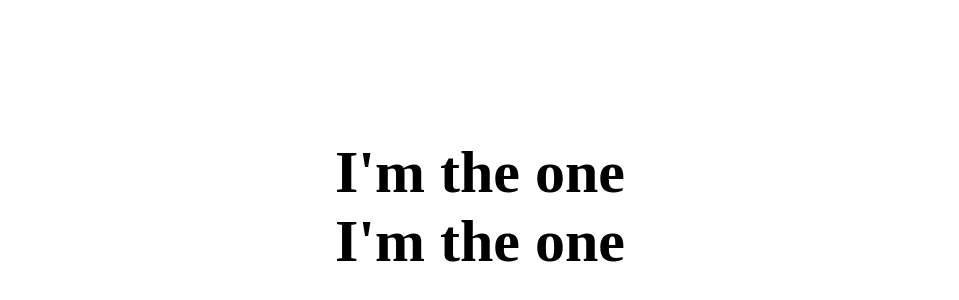
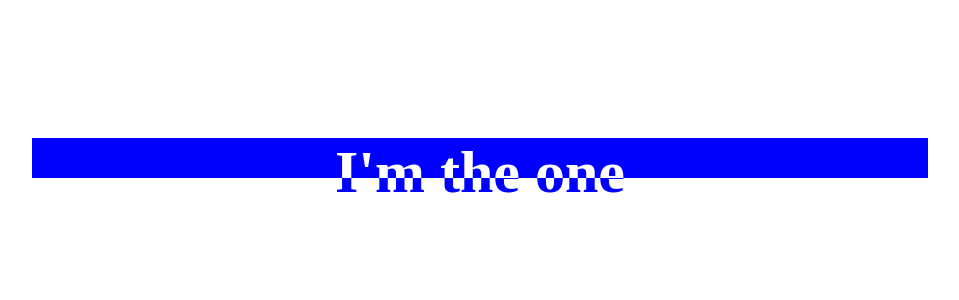
Before and after one commit to CodeCamp-Online-17-classroom/css-lab-3-Harin-Harin, a plain HTML site: page index.html in a window 1280 px wide. Shown: the part 102-402 px from the top of the page, without its empty margins (160-1119 px from the left). Drawn offline with Linux system fonts and the light colour scheme.

Commit message:
Add Text position + edit text Z-index + add color +etc Re_01 index.html

```diff
--- a/index.html
+++ b/index.html
@@ -1,4 +1,3 @@
-<!-- CSS Lab solution : I'm the one  -->
 <!DOCTYPE html>
 <html lang="en">
   <head>
@@ -11,13 +10,30 @@
         margin: 0;
         box-sizing: border-box;
       }
-      .title {
-        text-align: center;
+      .title{
         font-size: 40px;
         width: 70%;
         margin: 30vh auto;
+        text-align: center;
       }
+
+      .upper{position: fixed; width: 70%;
+    color: white;
+    background-color: blue;
+    height: 40px;overflow: hidden;}
+
+      .bottom{position: fixed; width: 70%;
+    color: blue;
+    background-color: white;
+    z-index: -1;}
+
+    /*  -Add fixed position to make two texts stays in the same position.
+        -Add the "upper" box height to set its visibility.(Just a random value from my sense)
+        -Add the "upper" box overflow:hidden for hide part that we don't want.
+        -Add the "bottom" box Z-index: -1 for made its behind the upper
+        */
     </style>
+
   </head>
   <body>
     <div class="title">
```
